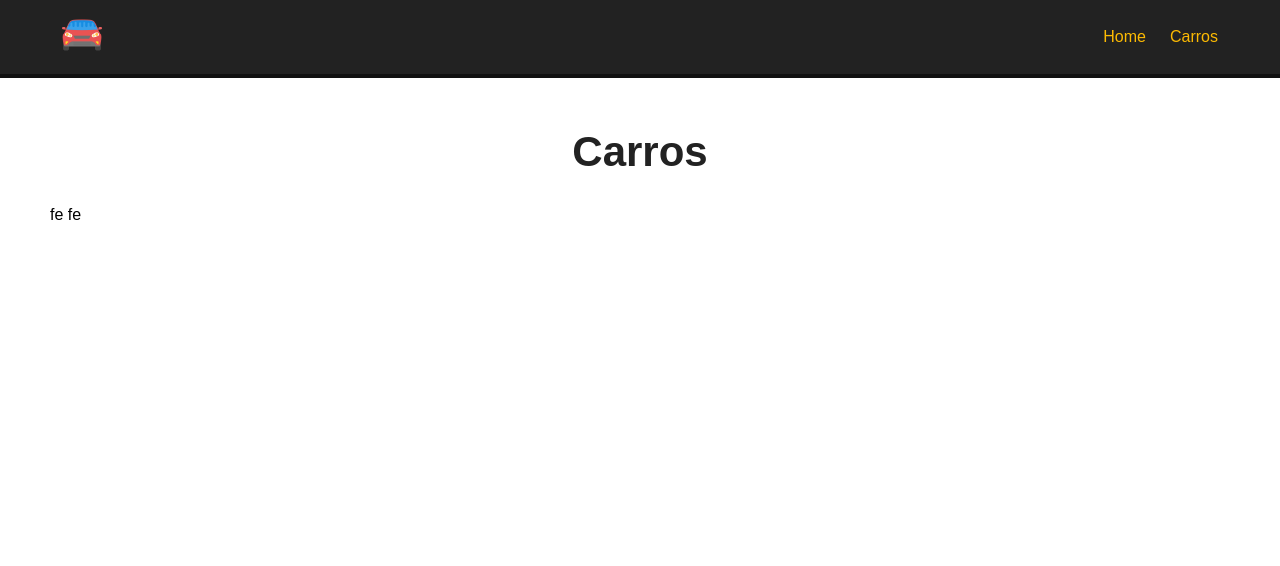
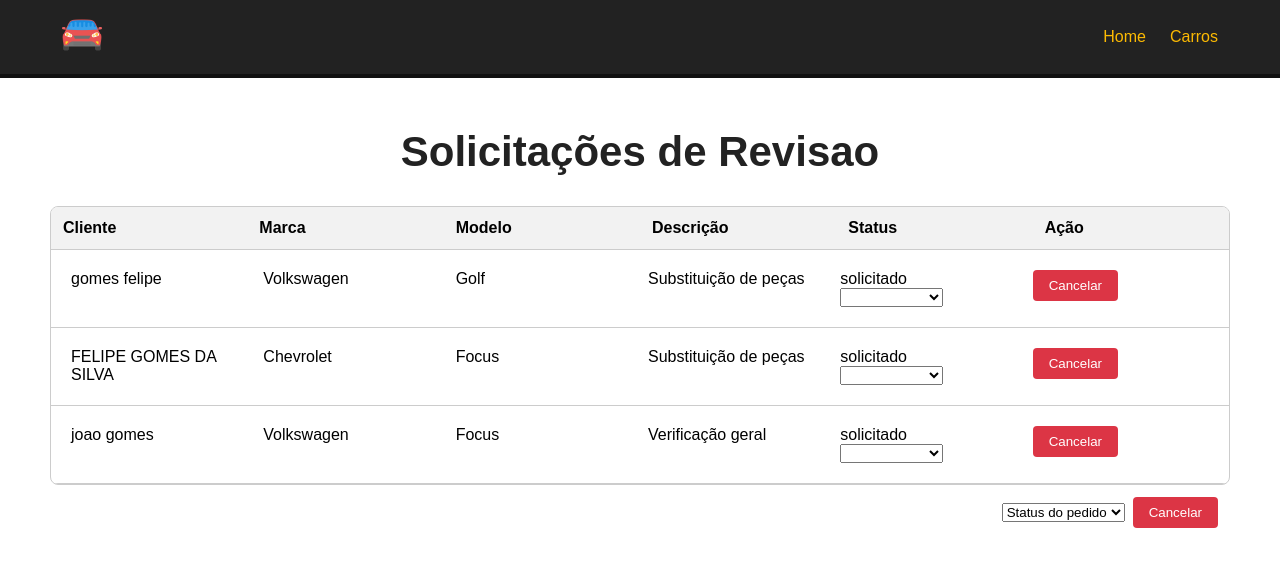
Before and after one commit to Felipe-Gs/projeto-vue, a Vue app: page /Carros in a window 1280 px wide. Shown: the top 566 px of the page. Built offline with nearby package versions, Linux system fonts and the light colour scheme; data requests are answered from the project's data file.

Commit message:
feat: dashboard de dados finalizado

```diff
--- a/db/db.json
+++ b/db/db.json
@@ -1,60 +1,5 @@
 {
   "veiculos": [
-    {
-      "id": "3a2d",
-      "marca": "Honda",
-      "modelo": "Civic",
-      "nome": "felipe",
-      "idade": "21",
-      "ano": "21",
-      "sexo": "Masculino",
-      "descricao": "Verificação geral",
-      "status": "solicitado"
-    },
-    {
-      "id": "2",
-      "marca": "Toyota",
-      "modelo": "Corolla",
-      "nome": "Amanda",
-      "idade": "28",
-      "ano": "2020",
-      "sexo": "Feminino",
-      "descricao": "Troca de óleo",
-      "status": "Em produção"
-    },
-    {
-      "id": "3",
-      "marca": "Ford",
-      "modelo": "Focus",
-      "nome": "Lucas",
-      "idade": "25",
-      "ano": "2022",
-      "sexo": "Masculino",
-      "descricao": "Inspeção de freios",
-      "status": "Finalizado"
-    },
-    {
-      "id": "4",
-      "marca": "Chevrolet",
-      "modelo": "Cruze",
-      "nome": "Isabella",
-      "idade": "22",
-      "ano": "2019",
-      "sexo": "Feminino",
-      "descricao": "Substituição de peças",
-      "status": "Em produção"
-    },
-    {
-      "id": "5",
-      "marca": "Volkswagen",
-      "modelo": "Golf",
-      "nome": "Rafael",
-      "idade": "30",
-      "ano": "2023",
-      "sexo": "Masculino",
-      "descricao": "Reparo no motor",
-      "status": "Solicitado"
-    },
     {
       "id": "6fdf",
       "marca": "Volkswagen",
@@ -87,28 +32,6 @@
       "sexo": "Masculino",
       "descricao": "Verificação geral",
       "status": "solicitado"
-    },
-    {
-      "id": "ce61",
-      "marca": "Volkswagen",
-      "modelo": "Civic",
-      "nome": "felipe gomes",
-      "idade": "54",
-      "ano": "2020",
-      "sexo": "Masculino",
-      "descricao": "Troca de óleo",
-      "status": "solicitado"
-    },
-    {
-      "id": "9bc3",
-      "marca": "Chevrolet",
-      "modelo": "Golf",
-      "nome": "luana",
-      "idade": "18",
-      "ano": "1999",
-      "sexo": "Feminino",
-      "descricao": "Verificação geral",
-      "status": "solicitado"
     }
   ]
 }
--- /dev/null
+++ b/src/components/Dashboard.vue
@@ -0,0 +1,175 @@
+<template>
+    <div class="message">
+        <Message :msg="msg" v-show="msg"/>
+    </div>
+    <div id="carros-table">
+        <div class="table-container">
+            <div id="carros-table-heading" class="table-row">
+                <div>Cliente</div>
+                <div>Marca</div>
+                <div>Modelo</div>
+                <div>Descrição</div>
+                <div>Status</div>
+                <div>Ação</div>
+            </div>
+
+            <div id="carros-table-rows">
+            <div v-for="veiculo in veiculos" :key="veiculo.id" class="table-row">
+            <div class="carros-table-row">
+                <div class="customer-info">
+                    <div> {{ veiculo.nome }}</div>
+                    <div> {{ veiculo.marca }}</div>
+                    <div>{{ veiculo.modelo }}</div>
+                    <div> {{ veiculo.descricao }}</div>
+                    <div>
+                    <div> {{ veiculo.status }}</div>
+                        <div>
+                        <select v-model="veiculo.novoStatus" class="status">
+                            <option value="solicitado">Solicitado</option>
+                            <option value="em-producao">Em Produção</option>
+                            <option value="finalizado">Finalizado</option>
+
+                        </select>
+                        </div>
+                </div>
+
+                    <div>
+                        <button @click="cancelarPedido(veiculo.id)" class="delete-btn">Cancelar</button>
+                    </div>
+                </div>
+            </div>
+        </div>
+        </div>
+        </div>
+        <div class="table-actions">
+            <select name="status" class="status">
+                <option value="">Status do pedido</option>
+            </select>
+            <button class="delete-btn">Cancelar</button>
+        </div>
+
+    </div>
+</template>
+
+<script>
+import Message from './Message.vue'
+    export default{
+        name: "Dashboard",
+        data(){
+            return{
+                veiculos: [],
+                marca: null,
+                modelo: null,
+                nome: null,
+                idade: null,
+                ano: null,
+                sexo: null,
+                descricao: null,
+                msg: null,
+            }
+        },
+        methods: {
+            async getCarros() {
+                try {
+                    const req = await fetch('http://localhost:3000/veiculos/');
+                    const data = await req.json();
+                    this.veiculos = data;
+                    console.log(data);
+                } catch (error) {
+                    console.error('Erro ao obter os carros:', error);
+                }
+            },
+            async cancelarPedido(id) {
+                try {
+                    const response = await fetch(`http://localhost:3000/veiculos/${id}`, {
+                    method: "DELETE",
+                    headers: {
+                        "Content-Type": "application/json",
+                    },
+                    });
+                    if (response.ok) {
+                        await this.getCarros();
+                        console.log(`Pedido com ID ${id} cancelado.`);
+                        } else {
+                        console.error(`Erro ao cancelar o pedido com ID ${id}.`);
+                    }
+                } catch (error) {
+                    console.error("Erro ao cancelar o pedido:", error);
+                }
+                this.msg = "Pedido deletado com sucesso!"
+                setTimeout(()=> this.msg ="", 2000)
+                },
+        },
+        components:{
+            Message
+        },
+        mounted(){
+        this.getCarros()
+        },
+    }
+</script>
+
+<style>
+    #carros-table {
+        max-width: 1200px;
+        margin: 0 auto;
+    }
+
+    .table-container {
+        border: 1px solid #ccc;
+        border-radius: 8px;
+        overflow: hidden;
+    }
+
+    .table-row {
+        display: flex;
+        border-bottom: 1px solid #ccc;
+    }
+
+    #carros-table-heading {
+        font-weight: bold;
+        background-color: #f2f2f2;
+    }
+
+    .table-row > div {
+        flex: 1;
+        padding: 12px;
+        text-align: left;
+    }
+
+    .customer-info {
+        display: flex;
+        flex-wrap: wrap;
+    }
+
+    .customer-info > div {
+        flex: 1;
+        padding: 8px;
+    }
+
+    .table-actions {
+        display: flex;
+        justify-content: flex-end;
+        align-items: center;
+        padding: 12px;
+    }
+
+    .status {
+        margin-right: 8px;
+    }
+
+    .delete-btn {
+        background-color: #dc3545;
+        color: #fff;
+        border: none;
+        padding: 8px 16px;
+        border-radius: 4px;
+        cursor: pointer;
+    }
+    .message{
+        display: flex;
+
+        justify-content: center;
+        align-items: center;
+    }
+</style>
--- a/src/components/Message.vue
+++ b/src/components/Message.vue
@@ -2,7 +2,7 @@
     <div class="message-container">
         <p>
            {{ msg }}
-
+           felipe
         </p>
     </div>
 </template>
--- a/src/views/CarrosView.vue
+++ b/src/views/CarrosView.vue
@@ -1,7 +1,16 @@
 <template>
     <div class="main-container">
-      <h1>Carros</h1>
-      fe
-      fe
+      <h1>Solicitações de Revisao</h1>
+      <Dashboard />
     </div>
 </template>
+
+<script>
+import Dashboard from '../components/Dashboard.vue';
+  export default {
+    name: "CarrosView",
+    components:{
+      Dashboard
+    }
+  }
+</script>
```
